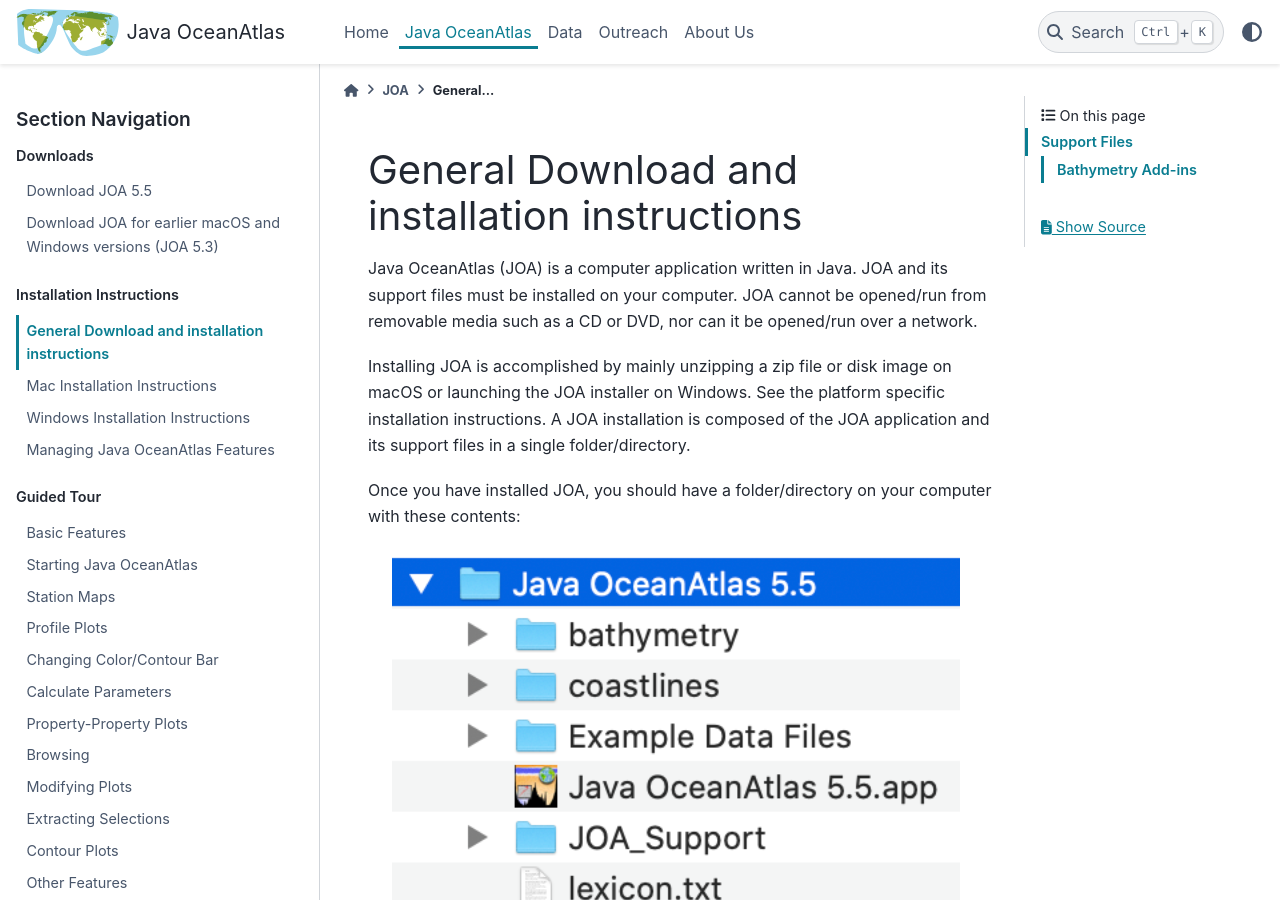
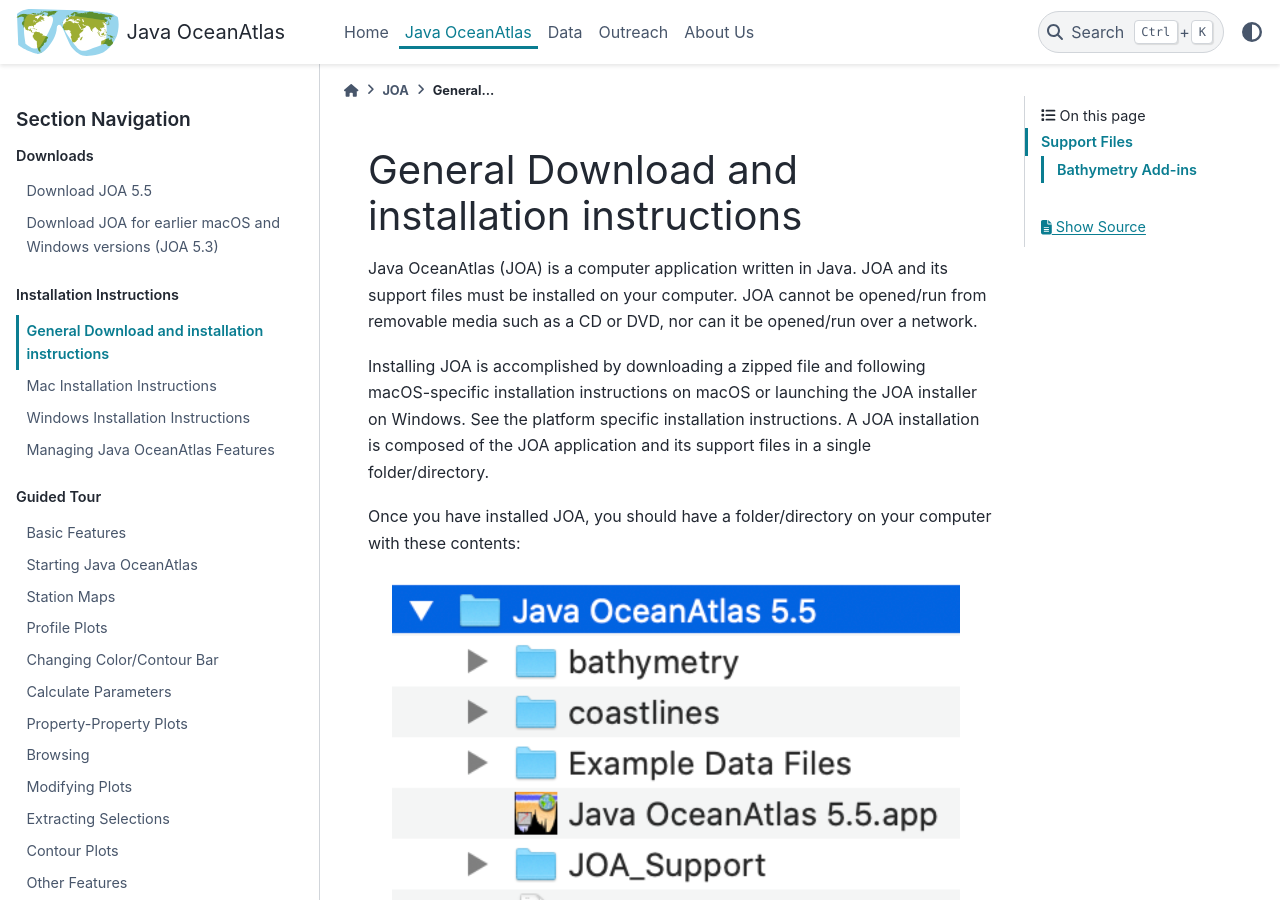
Before and after one commit to OceanAtlas/joa-sphinx, a Sphinx documentation site: the page built from docs/joa/installation/general_installation_instructions.md, in a window 1280 px wide and 900 px high. Built offline with Sphinx 7.4.7 and the PyData theme 0.15.4, drawn with Linux system fonts in a browser that asks for light colours.

Commit message:
add Jim's suggested changes to general installation instructions

````diff
--- a/docs/joa/installation/general_installation_instructions.md
+++ b/docs/joa/installation/general_installation_instructions.md
@@ -1,7 +1,7 @@
 # General Download and installation instructions
 Java OceanAtlas (JOA) is a computer application written in Java. JOA and its support files must be installed on your computer. JOA cannot be opened/run from removable media such as a CD or DVD, nor can it be opened/run over a network.
 
-Installing JOA is accomplished by mainly unzipping a zip file or disk image on macOS or launching the JOA installer on Windows. See the platform specific installation instructions. A JOA installation is composed of the JOA application and its support files in a single folder/directory.
+Installing JOA is accomplished by downloading a zipped file and following macOS-specific installation instructions on macOS or launching the JOA installer on Windows. See the platform specific installation instructions. A JOA installation is composed of the JOA application and its support files in a single folder/directory.
 
 Once you have installed JOA, you should have a folder/directory on your computer with these contents:
 ```{figure} figures/general_install_1.webp
````
